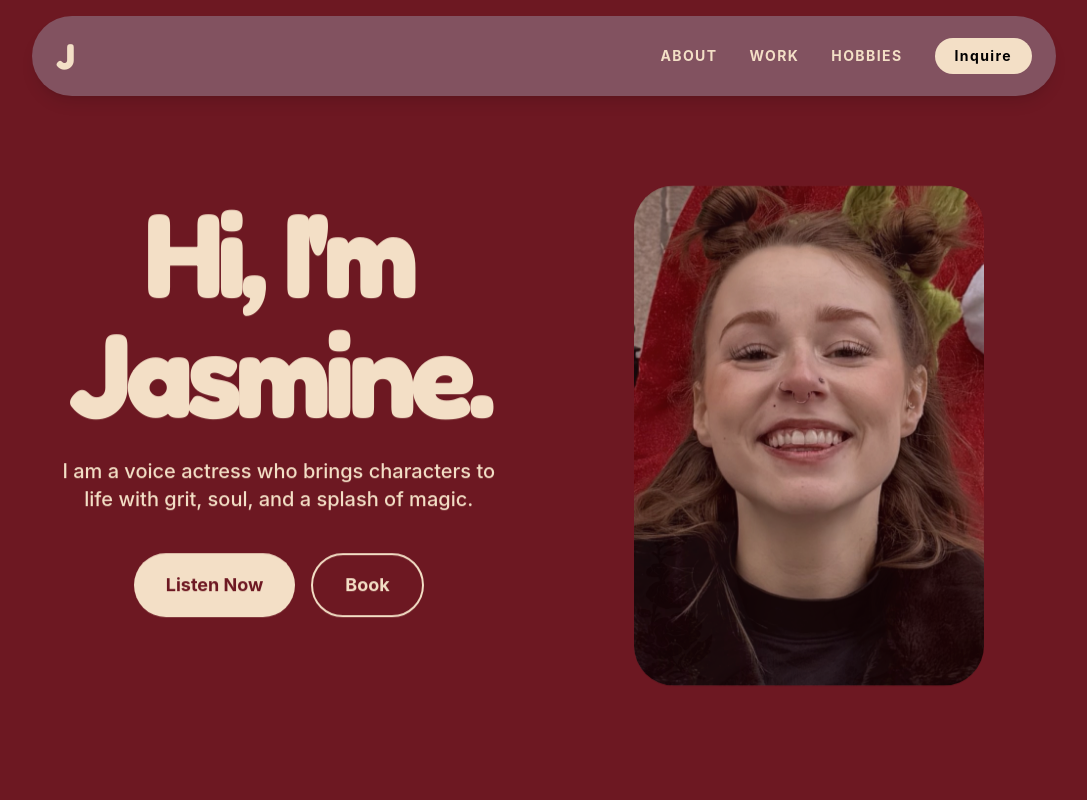
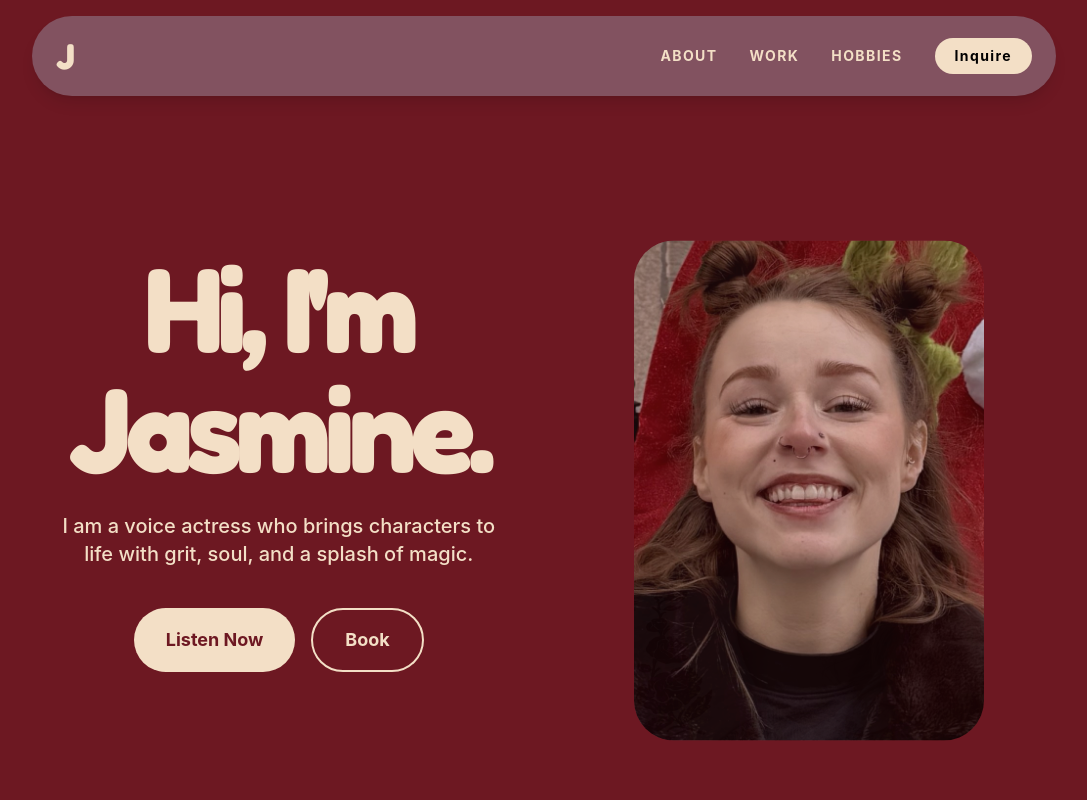
Before and after one commit to dchang1031/Jasmine-site, a React (Vite) app: page / in a window 1280 px wide. Shown: the top 800 px of the page, without its empty margins (96-1183 px from the left). Built offline with nearby package versions, Linux system fonts and the light colour scheme.

Commit message:
Make section transitions much more visible and earlier (exit before reaching nav)

```diff
--- a/src/components/AnimatedSection.tsx
+++ b/src/components/AnimatedSection.tsx
@@ -1,5 +1,5 @@
-import React, { useRef } from 'react';
-import { motion, useScroll, useTransform } from 'framer-motion';
+import React, { useEffect, useRef, useState } from 'react';
+import { motion, useInView } from 'framer-motion';
 
 interface AnimatedSectionProps {
   id: string;
@@ -8,9 +8,10 @@ interface AnimatedSectionProps {
 }
 
 /**
- * Full-viewport section with scroll-linked enter/exit animation.
- * - Enters from below (fade + rise)
- * - Exits upward and fades out early so it disappears before reaching the sticky nav
+ * Section transition:
+ * - Incoming section: fades in + rises from below
+ * - Outgoing section: quickly moves up + fades out while still on screen
+ *   (becomes invisible before reaching the sticky nav)
  */
 export const AnimatedSection: React.FC<AnimatedSectionProps> = ({
   id,
@@ -18,37 +19,48 @@ export const AnimatedSection: React.FC<AnimatedSectionProps> = ({
   className = '',
 }) => {
   const ref = useRef<HTMLElement>(null);
+  const [scrollDir, setScrollDir] = useState<'down' | 'up'>('down');
+  const lastY = useRef(0);
 
-  const { scrollYProgress } = useScroll({
-    target: ref,
-    // 0 when section top hits bottom of viewport
-    // 1 when section bottom hits top of viewport
-    offset: ['start end', 'end start'],
+  // Trigger while a good portion is still visible so exit happens early
+  const isInView = useInView(ref, {
+    amount: 0.35,
+    once: false,
   });
 
-  // Tight ranges so the exit completes well before the section reaches the nav
-  // Enter: 0 → ~0.18 | Hold: ~0.18 → ~0.72 | Exit: ~0.72 → 1
-  const opacity = useTransform(
-    scrollYProgress,
-    [0, 0.14, 0.72, 0.92],
-    [0, 1, 1, 0]
-  );
+  useEffect(() => {
+    const onScroll = () => {
+      const y = window.scrollY;
+      if (Math.abs(y - lastY.current) > 4) {
+        setScrollDir(y > lastY.current ? 'down' : 'up');
+        lastY.current = y;
+      }
+    };
+    window.addEventListener('scroll', onScroll, { passive: true });
+    return () => window.removeEventListener('scroll', onScroll);
+  }, []);
 
-  const y = useTransform(
-    scrollYProgress,
-    [0, 0.14, 0.72, 0.92],
-    [90, 0, 0, -110]
-  );
+  // When leaving: go UP if scrolling down, go DOWN if scrolling up
+  const exitY = scrollDir === 'down' ? -120 : 120;
 
   return (
     <section
       ref={ref}
       id={id}
-      className={`relative min-h-screen flex items-center snap-start snap-always ${className}`}
+      className={`relative min-h-screen flex items-center snap-start ${className}`}
     >
       <motion.div
-        style={{ opacity, y }}
-        className="w-full will-change-transform"
+        className="w-full"
+        initial={false}
+        animate={
+          isInView
+            ? { opacity: 1, y: 0, scale: 1 }
+            : { opacity: 0, y: exitY, scale: 0.98 }
+        }
+        transition={{
+          duration: 0.45,
+          ease: [0.22, 1, 0.36, 1], // quick, smooth
+        }}
       >
         {children}
       </motion.div>
```
